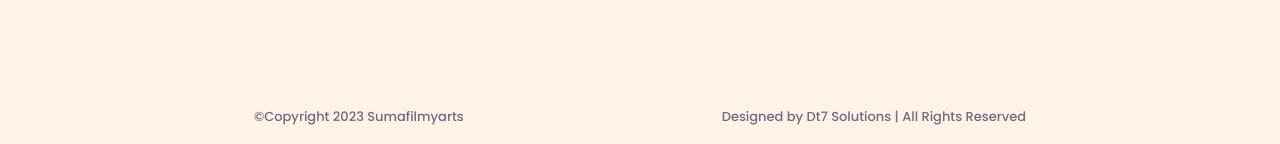
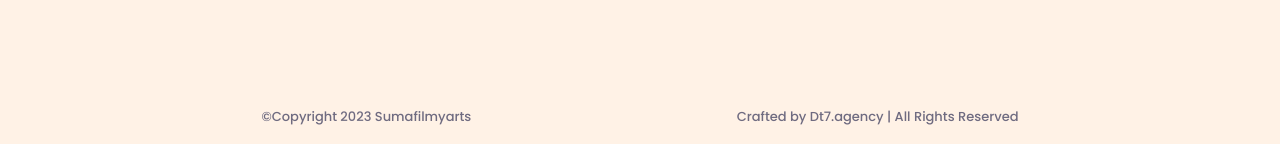
Before and after one commit to DT7Solutions/Sumafilmyarts-new, a Django app: page /about/ in a window 1280 px wide. Shown: the part 2621-2765 px from the top of the page. Run offline with Django 4.2, Linux system fonts and the light colour scheme; some libraries are stand-ins or nearby versions; some web fonts are replaced.

Commit message:
changes done

```diff
--- a/sumafilmyarts/templates/uifiles/base.html
+++ b/sumafilmyarts/templates/uifiles/base.html
@@ -264,7 +264,7 @@
             &copy;Copyright 2023 Sumafilmyarts
         </div>
         <div class="hpt-footer-copyright">
-            <a href="https://dt7solutions.com/" target="_blank" class="ps-1" style="text-align: justify;"> Designed by  Dt7 Solutions </a> | All Rights Reserved
+            <a href="https://dt7.agency/" target="_blank" class="ps-1" style="text-align: justify;"> Crafted by  Dt7.agency </a> | All Rights Reserved
         </div>
     </div>
 
```
